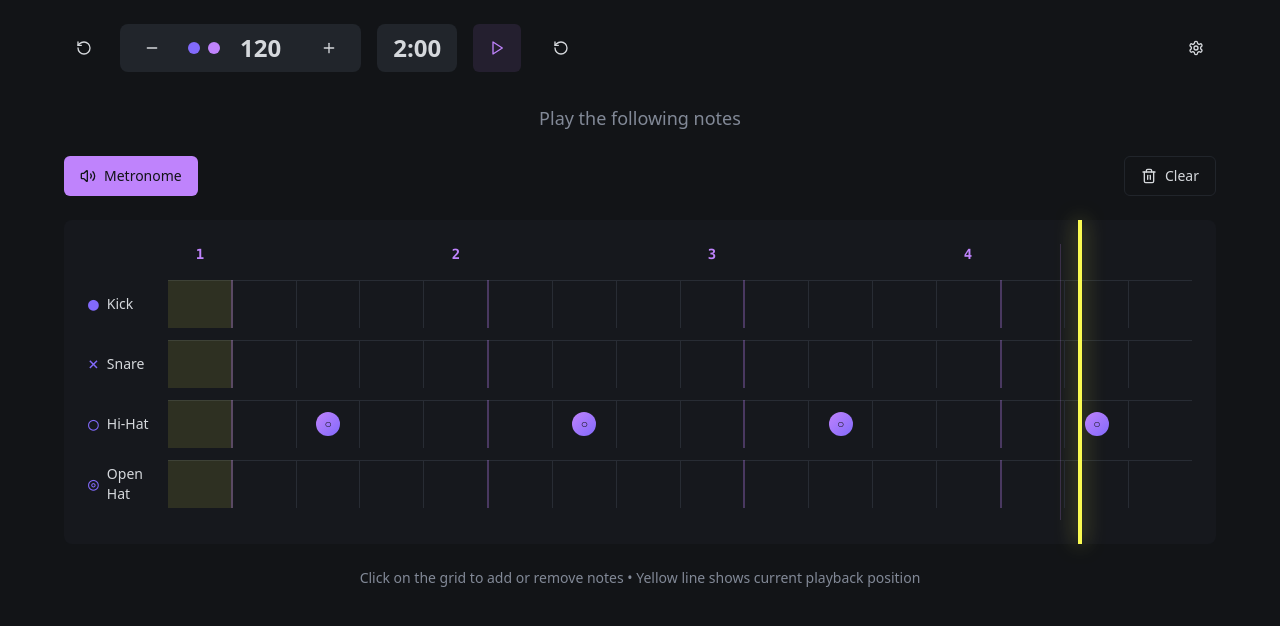
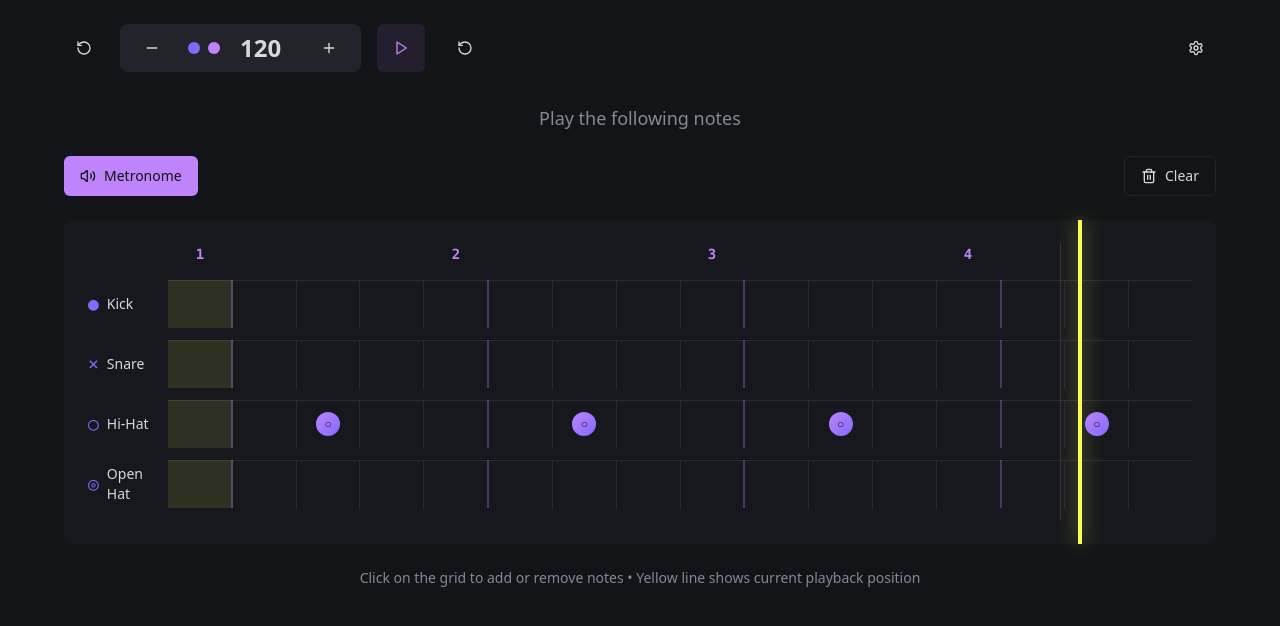
Before and after one commit to Zoharlev/drum-beat-visionary-16th, a React (Vite) app: page / in a window 1280 px wide. Shown: the top 626 px of the page. Built offline with nearby package versions, Linux system fonts and the light colour scheme.

Commit message:
Reverted to commit a43cbc20b918a803bdbd70fd7f46ec60ada1dfb2

```diff
--- a/src/components/DrumMachine.tsx
+++ b/src/components/DrumMachine.tsx
@@ -13,7 +13,6 @@ export const DrumMachine = () => {
   const [currentStep, setCurrentStep] = useState(0);
   const [bpm, setBpm] = useState(120);
   const [metronomeEnabled, setMetronomeEnabled] = useState(true);
-  const [timeRemaining, setTimeRemaining] = useState(120); // 2:00 in seconds
   const [pattern, setPattern] = useState<DrumPattern>(() => {
     // Initialize with your specific Hi-Hat pattern
     // Times: 0.25s, 0.73s, 1.22s, 1.7s
@@ -36,7 +35,6 @@ export const DrumMachine = () => {
   });
 
   const intervalRef = useRef<NodeJS.Timeout | null>(null);
-  const timerRef = useRef<NodeJS.Timeout | null>(null);
   const audioContextRef = useRef<AudioContext | null>(null);
   const { toast } = useToast();
 
@@ -89,36 +87,6 @@ export const DrumMachine = () => {
       }
     }
   }, [currentStep, isPlaying, pattern, metronomeEnabled]);
-
-  // Countdown timer effect
-  useEffect(() => {
-    if (isPlaying) {
-      timerRef.current = setInterval(() => {
-        setTimeRemaining((prev) => {
-          if (prev <= 1) {
-            setIsPlaying(false);
-            toast({
-              title: "Time's up!",
-              description: "2-minute practice session completed",
-            });
-            return 120; // Reset to 2:00
-          }
-          return prev - 1;
-        });
-      }, 1000);
-    } else {
-      if (timerRef.current) {
-        clearInterval(timerRef.current);
-        timerRef.current = null;
-      }
-    }
-
-    return () => {
-      if (timerRef.current) {
-        clearInterval(timerRef.current);
-      }
-    };
-  }, [isPlaying, toast]);
 
   const playDrumSound = (drum: string) => {
     if (!audioContextRef.current) return;
@@ -378,7 +346,6 @@ export const DrumMachine = () => {
   const reset = () => {
     setIsPlaying(false);
     setCurrentStep(0);
-    setTimeRemaining(120); // Reset timer to 2:00
     toast({
       title: "Reset",
       description: "Pattern reset to beginning",
@@ -387,12 +354,6 @@ export const DrumMachine = () => {
 
   const changeBpm = (delta: number) => {
     setBpm(prev => Math.max(60, Math.min(200, prev + delta)));
-  };
-
-  const formatTime = (seconds: number) => {
-    const minutes = Math.floor(seconds / 60);
-    const remainingSeconds = seconds % 60;
-    return `${minutes}:${remainingSeconds.toString().padStart(2, '0')}`;
   };
 
   const toggleStep = (drum: string, step: number) => {
@@ -456,13 +417,6 @@ export const DrumMachine = () => {
               </Button>
             </div>
 
-            {/* Timer Display */}
-            <div className="flex items-center gap-2 px-4 py-2 bg-secondary rounded-lg">
-              <div className="text-2xl font-bold text-foreground">
-                {formatTime(timeRemaining)}
-              </div>
-            </div>
-
             {/* Play Controls */}
             <Button
               variant="ghost"
```
